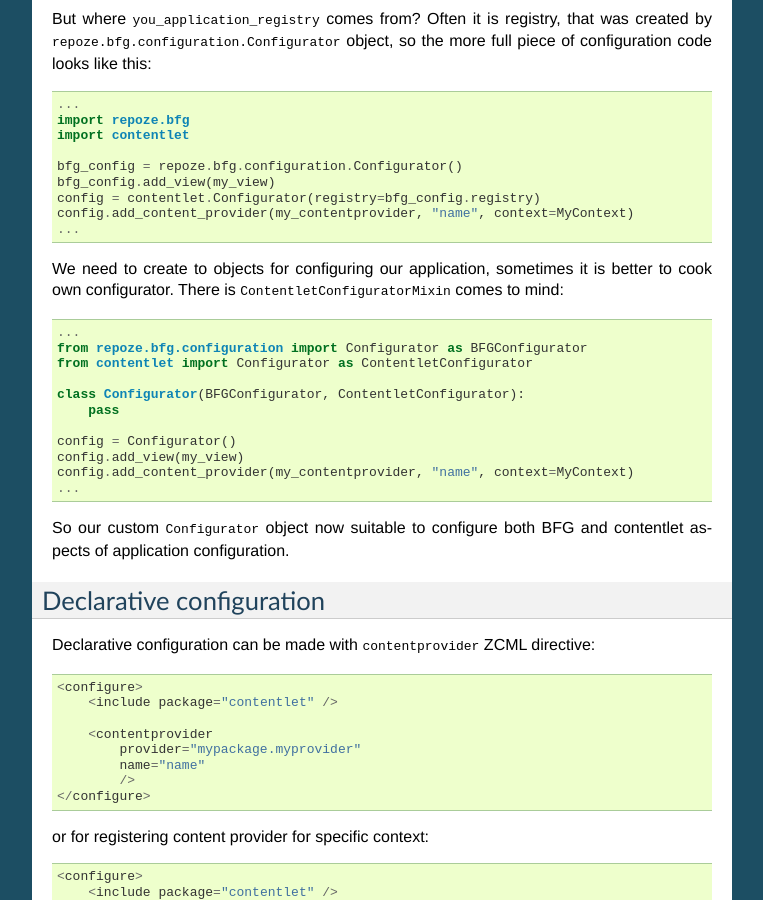
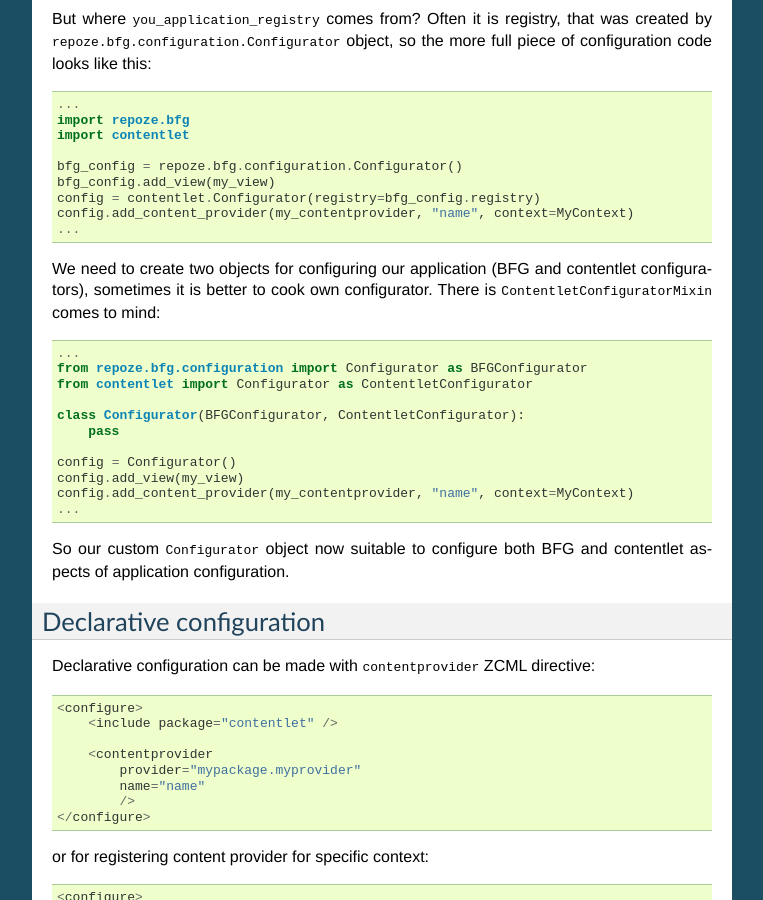
Before and after one commit to andreypopp/contentlet, a Sphinx documentation site: the page built from docs/index.rst, in a window 1280 px wide and 900 px high, scrolled down 1271 px. Shown: the whole window, without its empty margins (258-1021 px from the left). Built offline with Sphinx 7.4.7, drawn with Linux system fonts in a browser that asks for light colours.

Commit message:
Docs fixes.

```diff
--- a/docs/index.rst
+++ b/docs/index.rst
@@ -89,9 +89,9 @@ full piece of configuration code looks like this::
     config.add_content_provider(my_contentprovider, "name", context=MyContext)
     ...
 
-We need to create to objects for configuring our application, sometimes it is
-better to cook own configurator. There is ``ContentletConfiguratorMixin`` comes
-to mind::
+We need to create two objects for configuring our application (BFG and
+contentlet configurators), sometimes it is better to cook own configurator.
+There is ``ContentletConfiguratorMixin`` comes to mind::
 
     ...
     from repoze.bfg.configuration import Configurator as BFGConfigurator
```
